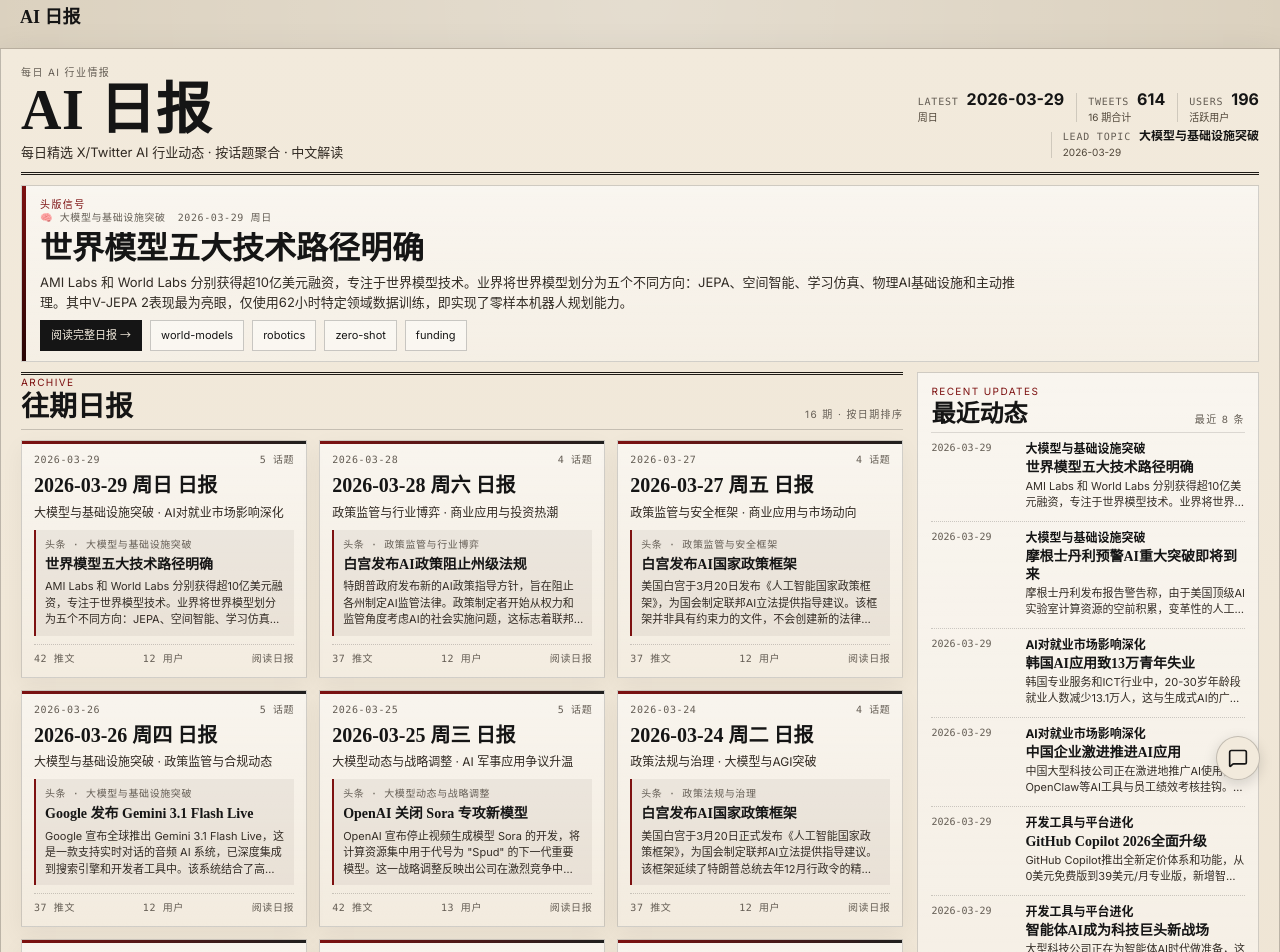
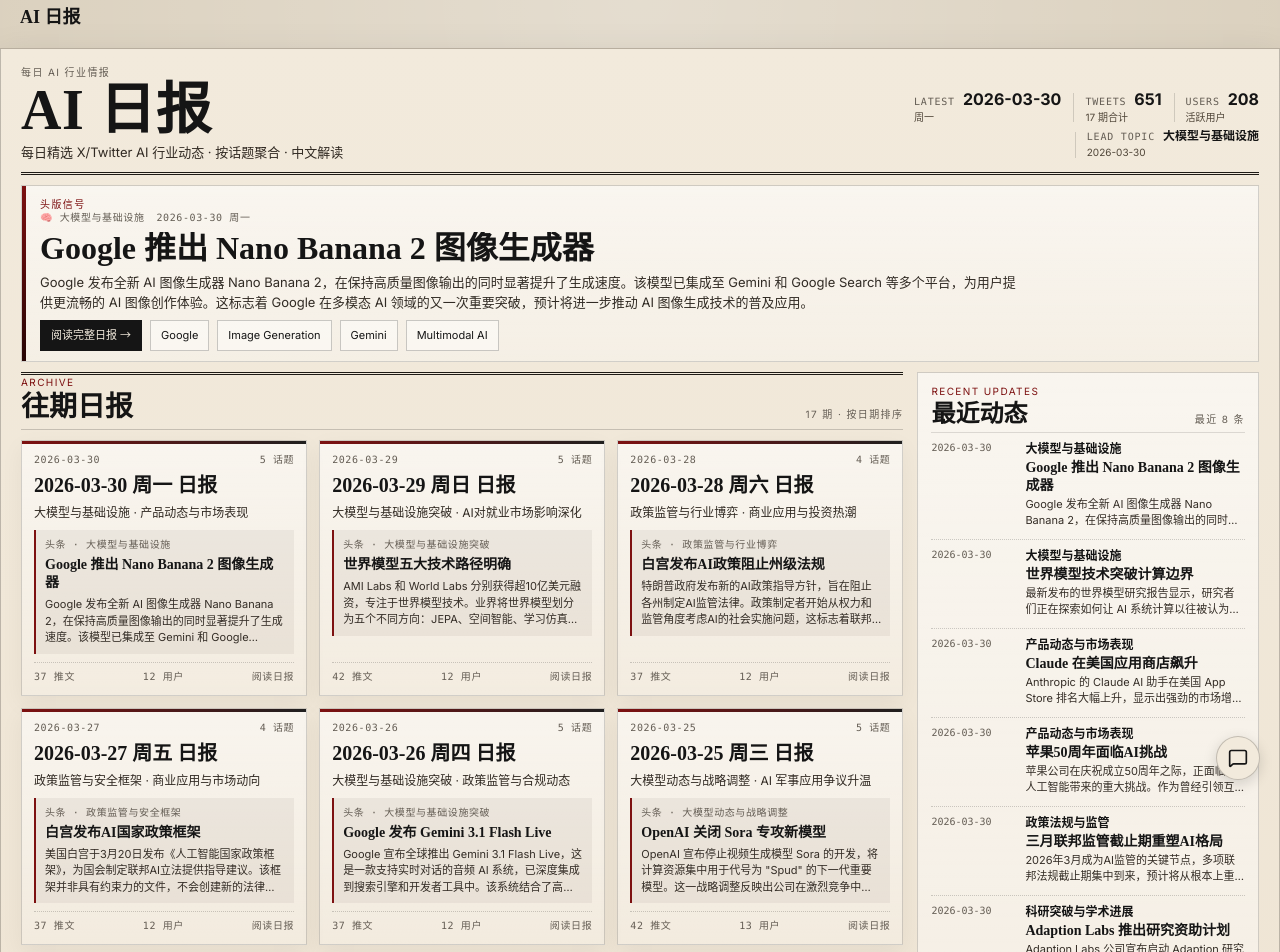
Before and after one commit to Vincentwei1021/ai-daily, a Next.js app: page / in a window 1280 px wide. Shown: the top 952 px of the page. Built offline with nearby package versions, Linux system fonts and the light colour scheme; no server answers.

Commit message:
daily: 2026-03-30

```diff
--- a/src/data/reports.ts
+++ b/src/data/reports.ts
@@ -14,6 +14,120 @@ export interface DailyReport {
 
 export const reports: DailyReport[] = [
   {
+    "date": "2026-03-30",
+    "weekday": "周一",
+    "timeRange": "03-29 08:30 ~ 03-30 08:30 (UTC+8)",
+    "tweetCount": 37,
+    "userCount": 12,
+    "topics": [
+      {
+        "title": "🧠 大模型与基础设施",
+        "items": [
+          {
+            "bold": "Google 推出 Nano Banana 2 图像生成器",
+            "detail": "Google 发布全新 AI 图像生成器 Nano Banana 2，在保持高质量图像输出的同时显著提升了生成速度。该模型已集成至 Gemini 和 Google Search 等多个平台，为用户提供更流畅的 AI 图像创作体验。这标志着 Google 在多模态 AI 领域的又一次重要突破，预计将进一步推动 AI 图像生成技术的普及应用。",
+            "tags": [
+              "Google",
+              "Image Generation",
+              "Gemini",
+              "Multimodal AI"
+            ]
+          },
+          {
+            "bold": "世界模型技术突破计算边界",
+            "detail": "最新发布的世界模型研究报告显示，研究者们正在探索如何让 AI 系统计算以往被认为不可计算的问题。这一突破性进展可能重新定义机器学习的理论基础，为构建更智能、更通用的 AI 系统铺平道路。该技术有望在机器人控制、自动驾驶和复杂系统建模等领域产生深远影响。",
+            "tags": [
+              "World Models",
+              "Theoretical AI",
+              "Machine Learning",
+              "Research"
+            ]
+          }
+        ]
+      },
+      {
+        "title": "📈 产品动态与市场表现",
+        "items": [
+          {
+            "bold": "Claude 在美国应用商店飙升",
+            "detail": "Anthropic 的 Claude AI 助手在美国 App Store 排名大幅上升，显示出强劲的市场增长势头。与此同时，Anthropic 明确拒绝了五角大楼关于在国防领域使用 AI 技术的合作提议，展现了公司在 AI 安全和伦理方面的坚定立场。这一决定引发了行业对 AI 技术军事化应用的广泛讨论。",
+            "tags": [
+              "Claude",
+              "Anthropic",
+              "App Store",
+              "AI Ethics"
+            ]
+          },
+          {
+            "bold": "苹果50周年面临AI挑战",
+            "detail": "苹果公司在庆祝成立50周年之际，正面临着人工智能带来的重大挑战。作为曾经引领互联网时代技术革命的公司，苹果现在需要证明自己能够在AI领域再次实现文化层面的创新突破。市值超过3万亿美元的科技巨头如何在AI竞赛中保持领先地位，成为业界关注焦点。",
+            "tags": [
+              "Apple",
+              "Anniversary",
+              "AI Challenge",
+              "Innovation"
+            ]
+          }
+        ]
+      },
+      {
+        "title": "🏛️ 政策法规与监管",
+        "items": [
+          {
+            "bold": "三月联邦监管截止期重塑AI格局",
+            "detail": "2026年3月成为AI监管的关键节点，多项联邦法规截止期集中到来，预计将从根本上重塑AI监管格局。跨三大洲的政策行动明显加速，各国政府纷纷出台更严格的AI治理框架。这些监管变化不仅影响AI技术的发展方向，也将深刻改变整个行业的竞争格局和商业模式。",
+            "tags": [
+              "Regulation",
+              "Federal Policy",
+              "AI Governance",
+              "Compliance"
+            ]
+          }
+        ]
+      },
+      {
+        "title": "🔬 科研突破与学术进展",
+        "items": [
+          {
+            "bold": "Adaption Labs 推出研究资助计划",
+            "detail": "Adaption Labs 公司宣布启动 Adaption 研究资助计划，为学术研究者免费提供 Adaption 平台使用权限，支持机器学习、AI和自适应系统领域的研究工作。该计划覆盖理论研究、应用研究和跨学科研究，旨在让研究者能够专注于真正重要的科学问题，推动AI基础研究的进展。",
+            "tags": [
+              "Research Grant",
+              "Academic Research",
+              "Adaption Labs",
+              "Machine Learning"
+            ]
+          },
+          {
+            "bold": "NASA AI讲座系列探索宇宙数据",
+            "detail": "NASA在3月30日举办的AI/ML STIG讲座系列中，重点讨论如何利用开放的NASA彗星数据推动未来科学发现。哈勃望远镜重访蟹状星云，追踪其25年来的扩张变化，展示了AI技术在天体物理学研究中的重要应用价值。这标志着AI正在成为太空探索和宇宙研究的重要工具。",
+            "tags": [
+              "NASA",
+              "Space AI",
+              "Hubble Telescope",
+              "Astrophysics"
+            ]
+          }
+        ]
+      },
+      {
+        "title": "🛠️ 开发工具与平台生态",
+        "items": [
+          {
+            "bold": "OPEA企业级生成AI挑战赛启动",
+            "detail": "随着生成式AI从研究阶段向实际部署转移，企业在构建可扩展且成本效益高的解决方案方面面临越来越多的挑战。新启动的挑战赛专注于使用OPEA模块化组件开发企业级AI应用，参与者将展示RAG管道、智能代理等实用解决方案，推动生成式AI在企业场景中的落地应用。",
+            "tags": [
+              "OPEA",
+              "Enterprise AI",
+              "RAG",
+              "Generative AI"
+            ]
+          }
+        ]
+      }
+    ]
+  },
+  {
     "date": "2026-03-29",
     "weekday": "周日",
     "timeRange": "03-28 08:30 ~ 03-29 08:30 (UTC+8)",
```
